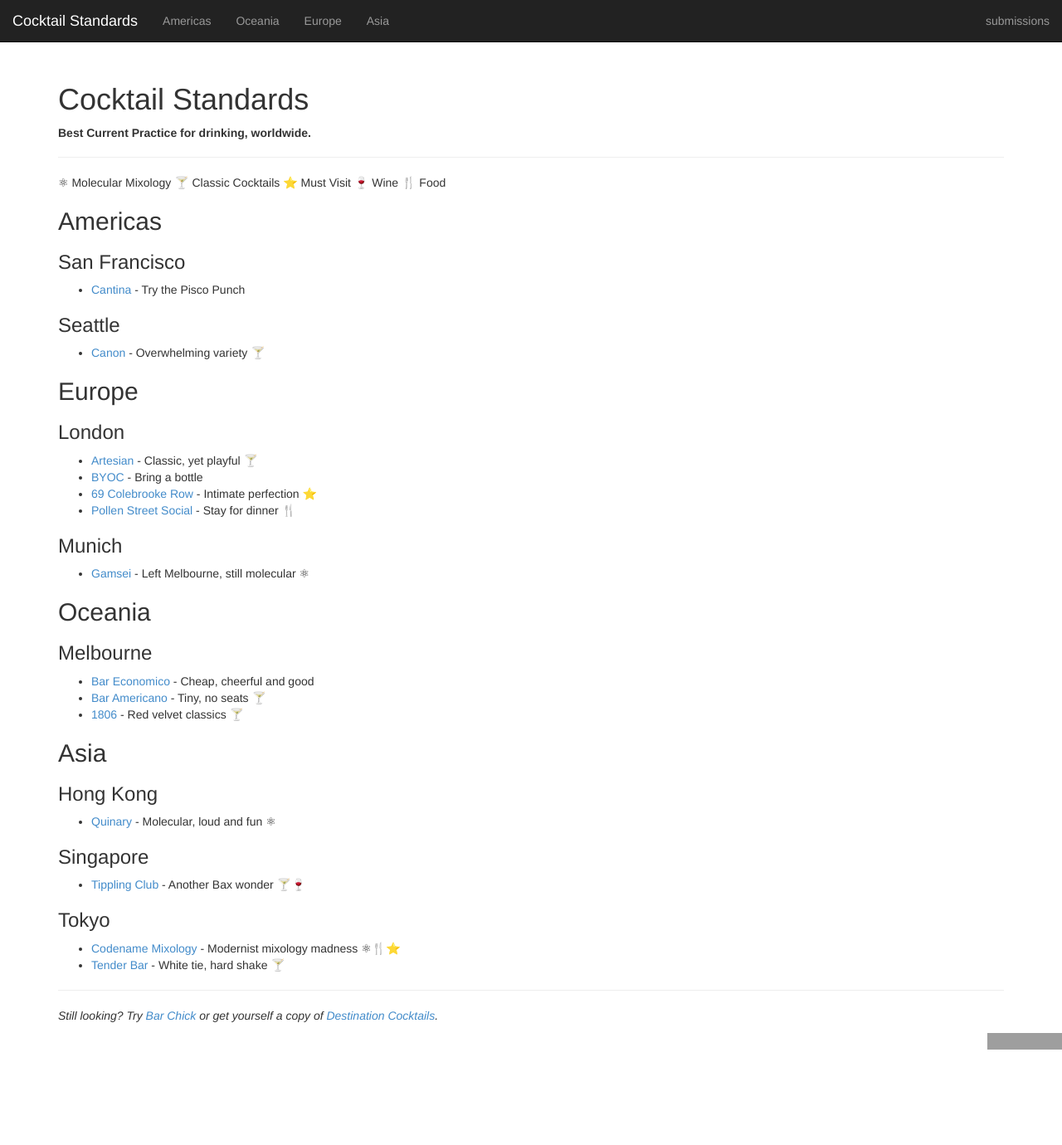
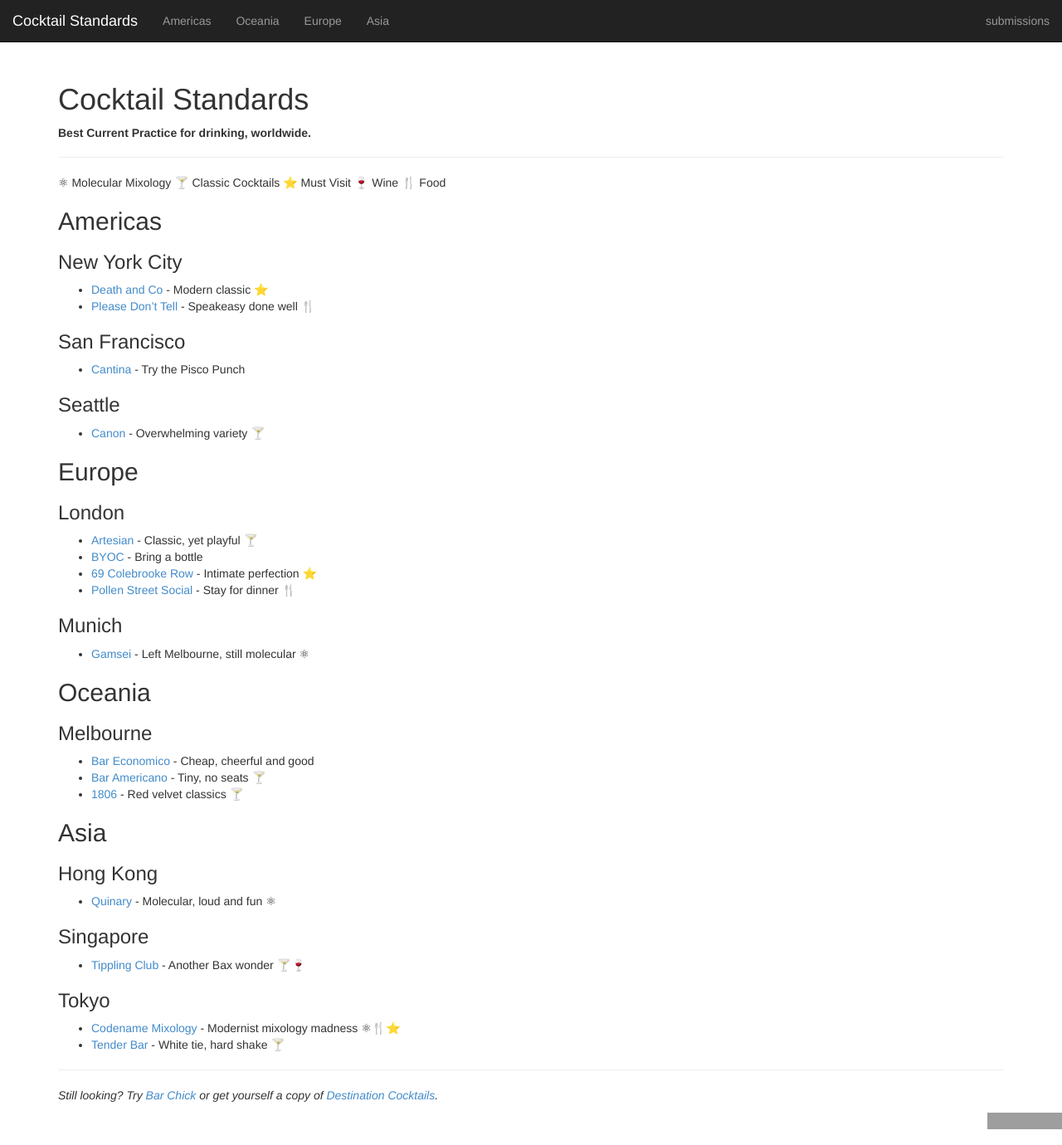
Before and after one commit to CocktailStandards/CocktailStandards.github.io, a Jekyll site: the page built from index.md, in a window 1280 px wide and 1380 px high. Shown: the whole window at 83% size. Built offline with Jekyll 4.4.1, drawn with Linux system fonts in a browser that asks for light colours; grey boxes are pictures that could not be loaded.

Commit message:
Add NYC (finally)

```diff
--- a/index.md
+++ b/index.md
@@ -14,6 +14,11 @@ show_nav: true
 
 
 ## Americas
+
+### New York City
+
+* [Death and Co](http://www.deathandcompany.com) - Modern classic ⭐️
+* [Please Don't Tell](http://pdtnyc.com) - Speakeasy done well 🍴
 
 ### San Francisco
 
```
